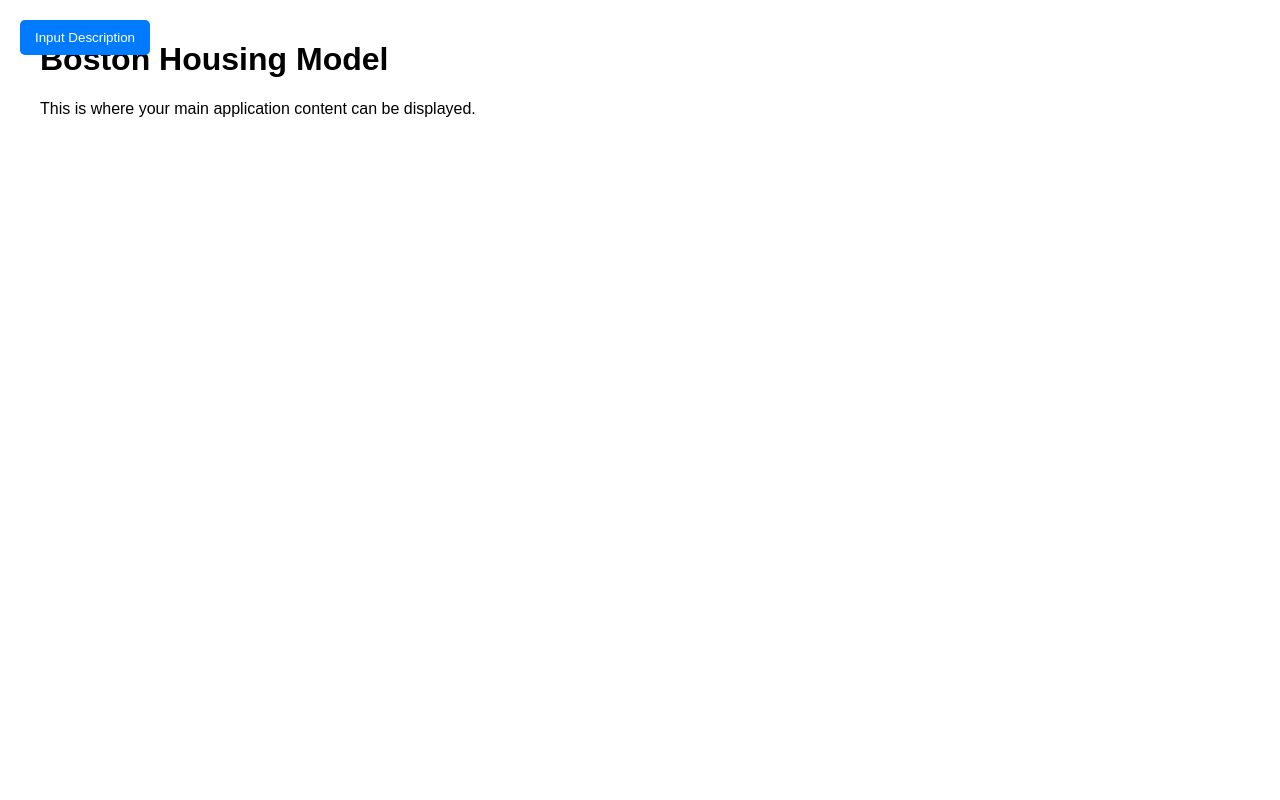
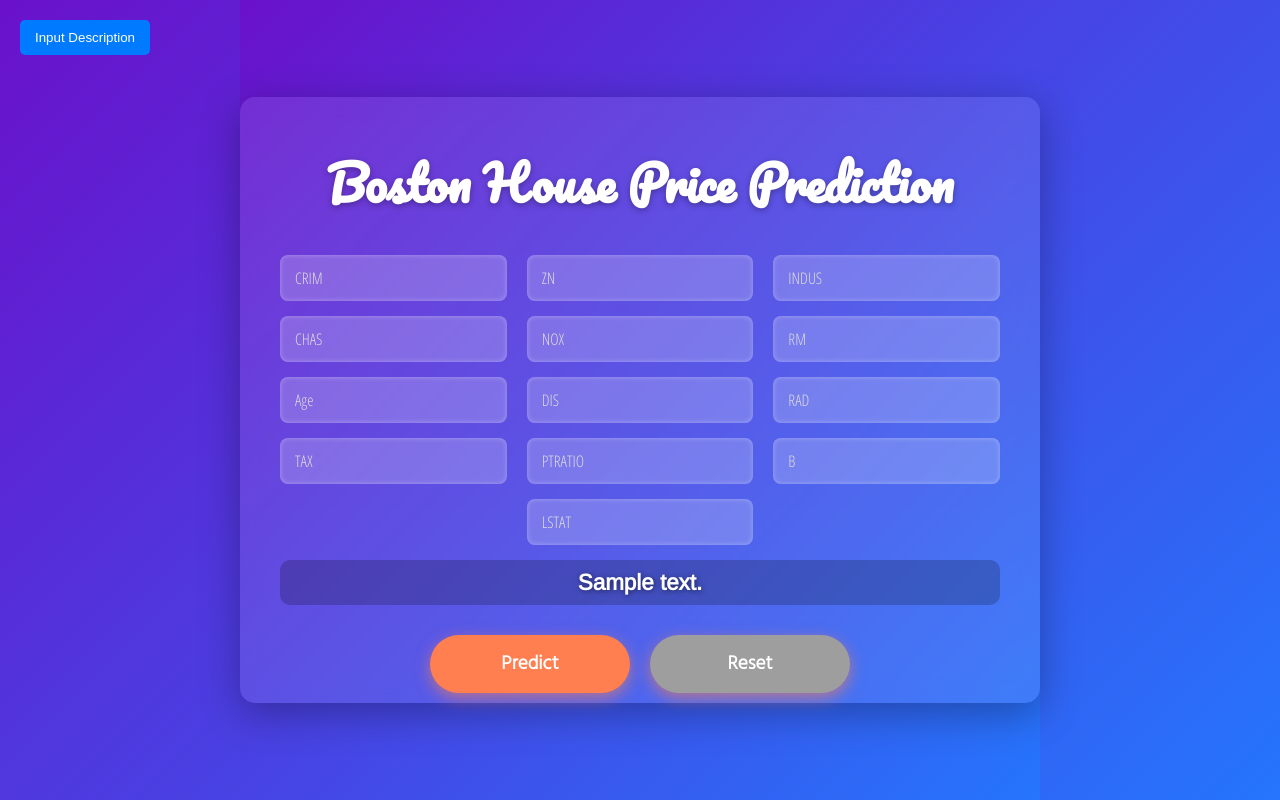
Before and after one commit to g-aziz23/BostonHousePricePrediction, a Flask app: template templates/home.html in a window 1280 px wide. Run offline with Flask 3, Linux system fonts and the light colour scheme; the template is opened without the code that fills it: most values are stand-ins (such as "Sample title", 1, 10 or a date in 2020); parts of the project's set-up code (start-up, migrations or seed data) failed here and were passed over.

Commit message:
Add Input Details

```diff
--- a/templates/home.html
+++ b/templates/home.html
@@ -1,23 +1,147 @@
 <!DOCTYPE html>
 <html lang="en">
+
 <head>
   <meta charset="UTF-8" />
-  <meta name="viewport" content="width=device-width, initial-scale=1.0"/>
-  <title>Boston Housing Description</title>
+  <title>Boston House Price Prediction</title>
+  <link href="https://fonts.googleapis.com/css?family=Pacifico|Arimo|Hind:300|Open+Sans+Condensed:300&display=swap" rel="stylesheet" />
   <style>
-    body {
-      font-family: Arial, sans-serif;
+    * {
+      box-sizing: border-box;
+    }
+
+    body,
+    html {
       margin: 0;
       padding: 0;
+      height: 100%;
+      background: linear-gradient(135deg, #6a11cb 0%, #2575fc 100%);
+      font-family: 'Arimo', sans-serif;
+      color: #fff;
+      display: flex;
+      justify-content: center;
+      align-items: center;
     }
 
-    .sidebar {
+    .container {
+      background: rgba(255, 255, 255, 0.1);
+      padding: 10px 40px;
+      border-radius: 15px;
+      box-shadow: 0 10px 40px rgba(0, 0, 0, 0.3);
+      max-width: 800px;
+      width: 90vw;
+      height: auto;
+      backdrop-filter: blur(10px);
+      display: flex;
+      flex-direction: column;
+      align-items: center;
+    }
+
+    h1 {
+      font-family: 'Pacifico', cursive;
+      font-size: 3rem;
+      margin-bottom: 30px;
+      text-shadow: 0 2px 6px rgba(0, 0, 0, 0.3);
+      text-align: center;
+    }
+
+    form {
+      width: 100%;
+      display: grid;
+      grid-template-columns: repeat(3, 1fr);
+      gap: 15px 20px;
+    }
+
+    form input[type="number"] {
+      width: 100%;
+      padding: 12px 15px;
+      border-radius: 8px;
+      border: none;
+      outline: none;
+      font-size: 1rem;
+      font-family: 'Open Sans Condensed', sans-serif;
+      transition: 0.3s;
+      background: rgba(255, 255, 255, 0.2);
+      color: #fff;
+      box-shadow: inset 0 0 5px rgba(255, 255, 255, 0.3);
+    }
+
+    form input[type="number"]::placeholder {
+      color: #ddd;
+    }
+
+    form input[type="number"]:focus {
+      background: rgba(255, 255, 255, 0.4);
+      box-shadow: 0 0 8px #fff;
+      color: #000;
+      font-weight: bold;
+    }
+
+    /* Place last input explicitly in the middle column */
+    form input[name="LSTAT"] {
+      grid-column: 2;
+    }
+
+    .output-box {
+      grid-column: 1 / -1;
+      padding: 10px;
+      height: 45px;
+      background: rgba(0, 0, 0, 0.2);
+      border-radius: 10px;
+      font-size: 1.4rem;
+      font-weight: 600;
+      color: #fff;
+      text-shadow: 1px 1px 5px rgba(0, 0, 0, 0.5);
+      text-align: center;
+      margin-bottom: 10px;
+    }
+
+    .button-group {
+      grid-column: 1 / -1;
+      display: flex;
+      justify-content: center;
+      gap: 20px;
+      margin-top: 5px;
+    }
+
+    button.btn {
+      flex: 1 1 150px;
+      max-width: 200px;
+      background: #ff7f50;
+      border: none;
+      padding: 14px 30px;
+      border-radius: 50px;
+      font-size: 1.2rem;
+      font-weight: 700;
+      color: white;
+      cursor: pointer;
+      box-shadow: 0 5px 15px rgba(255, 127, 80, 0.6);
+      transition: background 0.3s ease;
+      font-family: 'Hind', sans-serif;
+      text-align: center;
+    }
+
+    button.btn:hover {
+      background: #ff5722;
+      box-shadow: 0 8px 20px rgba(255, 87, 34, 0.8);
+    }
+
+    button.reset-btn {
+      background: #9e9e9e;
+    }
+
+    button.reset-btn:hover {
+      background: #757575;
+      box-shadow: 0 8px 20px rgba(158, 158, 158, 0.8);
+    }
+
+      .sidebar {
       position: fixed;
       top: 0;
       left: 0;
       width: 350px;
       height: 100vh;
-      background-color: #f8f9fa;
+      background: linear-gradient(135deg, #6a11cb 0%, #2575fc 100%);
       border-right: 1px solid #ccc;
       overflow-y: auto;
       padding: 20px;
@@ -52,7 +176,7 @@
     }
 
     .sidebar strong {
-      color: #333;
+      color: #ffffff;
     }
 
     .content {
@@ -67,8 +191,25 @@
     .emoji {
       font-size: 1.5em;
     }
+
+    @media (max-width: 600px) {
+      form {
+        grid-template-columns: 1fr;
+      }
+
+      .button-group {
+        flex-direction: column;
+        align-items: stretch;
+      }
+
+      .container {
+        padding: 25px 20px;
+        max-width: 95vw;
+      }
+    }
   </style>
 </head>
+
 <body>
 
 <button class="toggle-btn" onclick="toggleSidebar()">Input Description</button>
@@ -132,15 +273,50 @@
         <em>Example: 12.8 (Moderate lower-income presence)</em>
     </li>
 
-    <li><strong>MEDV</strong> – Median home value ($000s)<br> গড় বাড়ির মূল্য (টার্গেট ভেরিয়েবল)।</li>
   </ul>
 </div>
 
-<div class="content">
-  <!-- Your main content goes here -->
-  <h1>Boston Housing Model</h1>
-  <p>This is where your main application content can be displayed.</p>
-</div>
+  <div class="container">
+    <h1>Boston House Price Prediction</h1>
+
+    <form action="{{ url_for('predict')}}" method="post" autocomplete="off">
+      <input type="number" name="CRIM" placeholder="CRIM" step="any" required />
+      <input type="number" name="ZN" placeholder="ZN" step="any" required />
+      <input type="number" name="INDUS" placeholder="INDUS" step="any" required />
+      <input type="number" name="CHAS" placeholder="CHAS" step="any" required />
+      <input type="number" name="NOX" placeholder="NOX" step="any" required />
+      <input type="number" name="RM" placeholder="RM" step="any" required />
+      <input type="number" name="Age" placeholder="Age" step="any" required />
+      <input type="number" name="DIS" placeholder="DIS" step="any" required />
+      <input type="number" name="RAD" placeholder="RAD" step="any" required />
+      <input type="number" name="TAX" placeholder="TAX" step="any" required />
+      <input type="number" name="PTRATIO" placeholder="PTRATIO" step="any" required />
+      <input type="number" name="B" placeholder="B" step="any" required />
+      <input type="number" name="LSTAT" placeholder="LSTAT" step="any" required />
+
+      <!-- Prediction output box -->
+      <div class="output-box">{{ prediction_text }}</div>
+
+      <!-- Predict and Reset buttons -->
+      <div class="button-group">
+        <button type="submit" class="btn">Predict</button>
+        <button type="reset" class="btn reset-btn">Reset</button>
+      </div>
+    </form>
+  </div>
+
+  <!-- Inside your <body> just before </body> -->
+<script>
+  document.addEventListener("DOMContentLoaded", function () {
+    const resetBtn = document.querySelector('.reset-btn');
+    const predictionBox = document.querySelector('.output-box');
+
+    resetBtn.addEventListener('click', function () {
+      // Clear prediction text
+      predictionBox.textContent = '';
+    });
+  });
+</script>
 
 <script>
   function toggleSidebar() {
@@ -149,4 +325,5 @@
 </script>
 
 </body>
+
 </html>
```
